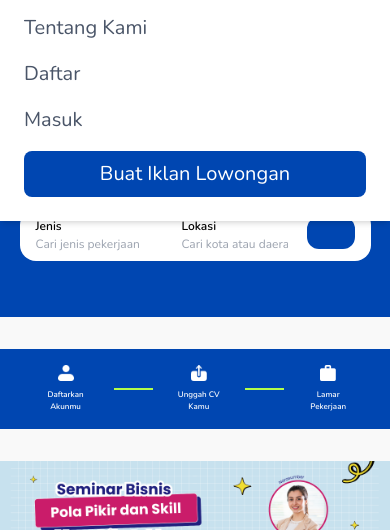
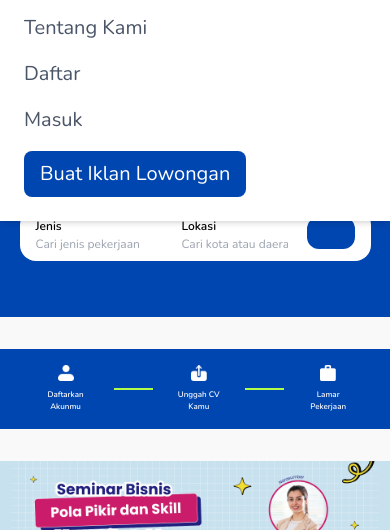
Before and after one commit to Anamm15/karir-cemerlang, a website: page src/homepage.html in a window 390 px wide. Both pictures are taken after a click on the button 354 px from the left and 42 px from the top of the page. Shown: the part 279-809 px from the top of the page. Drawn offline with nearby package versions, Linux system fonts and the light colour scheme; files whose address does not match are found by name.

Commit message:
Responsive

```diff
--- a/src/homepage.html
+++ b/src/homepage.html
@@ -66,7 +66,7 @@
                     <button class="w-full text-b2 text-left text-black-2"><a href="./login.html">Masuk</a></button>
                 </li>
                 <li class="w-full">
-                    <button class="w-full text-b2 bg-primary-1 text-white px-4 py-2 rounded-lg text-center">
+                    <button class="w-max text-b2 bg-primary-1 text-white px-4 py-2 rounded-lg text-center">
                         <a href="#">Buat Iklan Lowongan</a>
                     </button>
                 </li>
```
